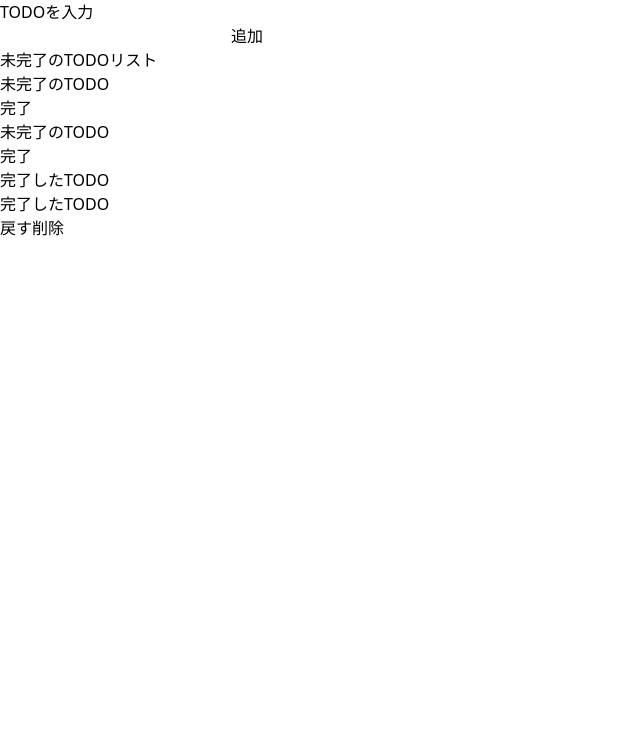
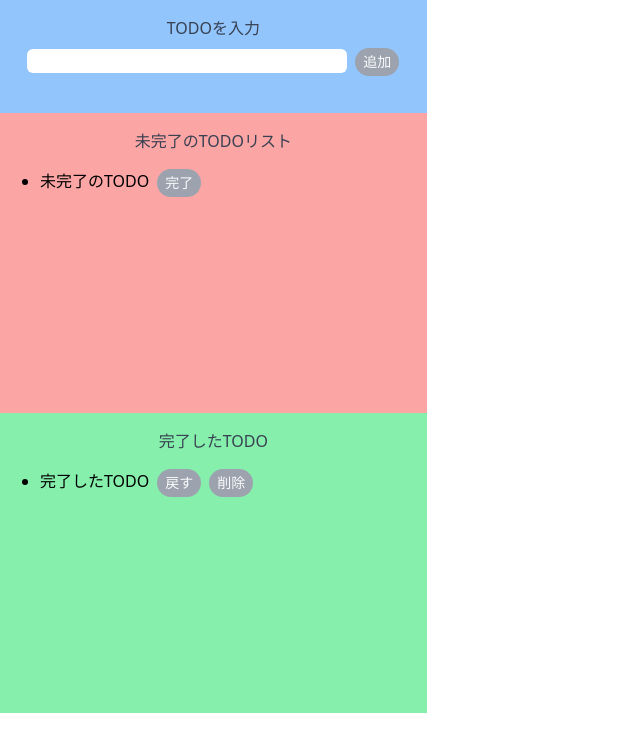
Before and after one commit to Hijikata1869/vite-prac, a React (Vite) app: page / in a window 1280 px wide. Shown: the top 752 px of the page, without its empty margins (0-640 px from the left). Built offline with nearby package versions, Linux system fonts and the light colour scheme.

Commit message:
tailwindでスタイルを追加

```diff
--- a/src/App.tsx
+++ b/src/App.tsx
@@ -1,39 +1,41 @@
 export const App: React.FC = () => {
   return (
     <>
-      <div>
-        <div>
-          <p>TODOを入力</p>
+      <div className="flex flex-col w-1/3">
+        <div className="flex flex-col justify-center items-center p-4 bg-blue-300">
+          <p className="pb-2 text-gray-700">TODOを入力</p>
           <form>
-            <input type="text" />
-            <button>追加</button>
+            <input type="text" className="rounded-md mb-6 w-80 outline-none" />
+            <button className="ml-2 px-2 py-1 rounded-full text-sm text-gray-50 bg-gray-400">
+              追加
+            </button>
           </form>
         </div>
-        <div>
-          <p>未完了のTODOリスト</p>
-          <ul>
-            <li>
-              <div>
+        <div className="flex flex-col p-4 bg-red-300 min-h-[300px]">
+          <p className="pb-4 text-gray-700 text-center">未完了のTODOリスト</p>
+          <ul className="flex flex-col pl-6">
+            <li className="list-disc">
+              <div className="flex">
                 <p>未完了のTODO</p>
-                <button>完了</button>
-              </div>
-            </li>
-            <li>
-              <div>
-                <p>未完了のTODO</p>
-                <button>完了</button>
+                <button className="ml-2 px-2 py-1 rounded-full text-sm text-gray-50 bg-gray-400">
+                  完了
+                </button>
               </div>
             </li>
           </ul>
         </div>
-        <div>
-          <p>完了したTODO</p>
-          <ul>
-            <li>
-              <div>
+        <div className="flex flex-col p-4 bg-green-300 min-h-[300px]">
+          <p className="pb-4 text-gray-700 text-center">完了したTODO</p>
+          <ul className="flex flex-col pl-6">
+            <li className="list-disc">
+              <div className="flex">
                 <p>完了したTODO</p>
-                <button>戻す</button>
-                <button>削除</button>
+                <button className="ml-2 px-2 py-1 rounded-full text-sm text-gray-50 bg-gray-400">
+                  戻す
+                </button>
+                <button className="ml-2 px-2 py-1 rounded-full text-sm text-gray-50 bg-gray-400">
+                  削除
+                </button>
               </div>
             </li>
           </ul>
```
